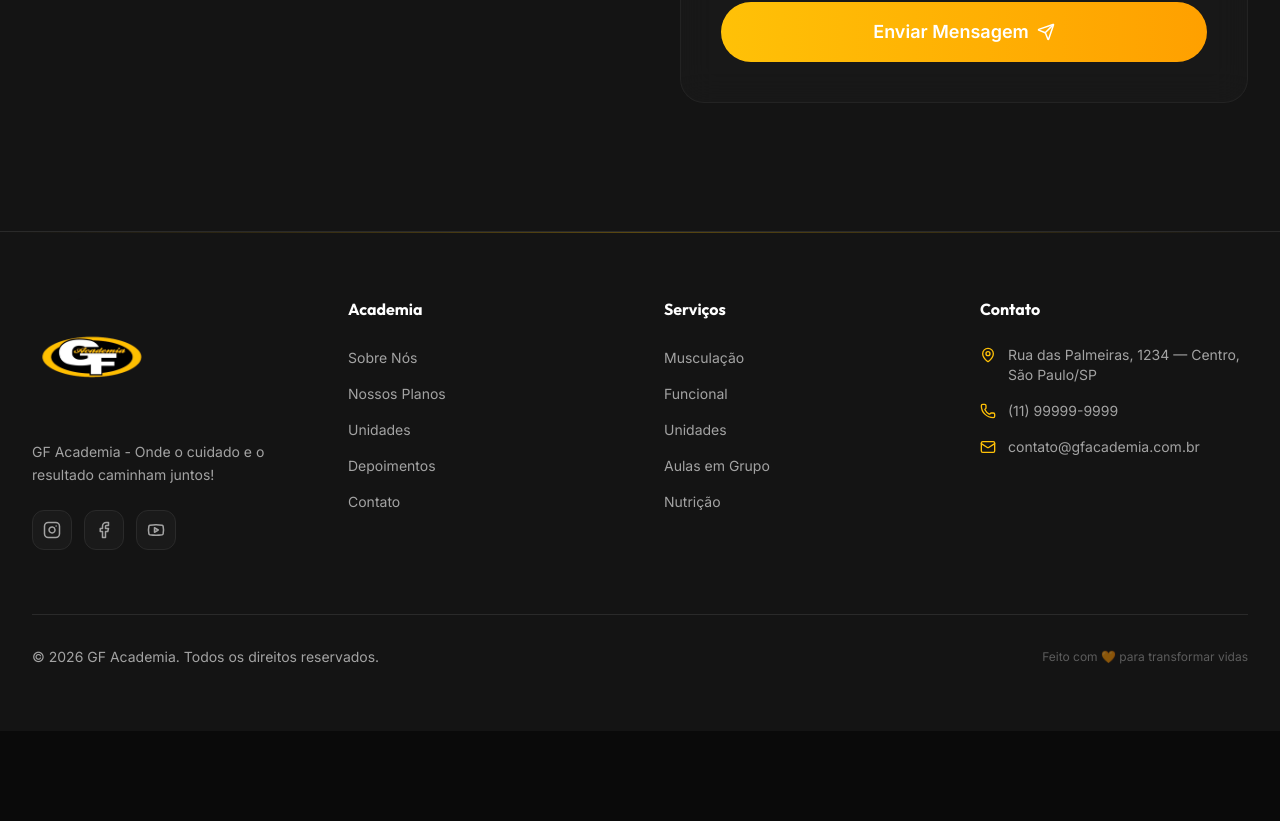
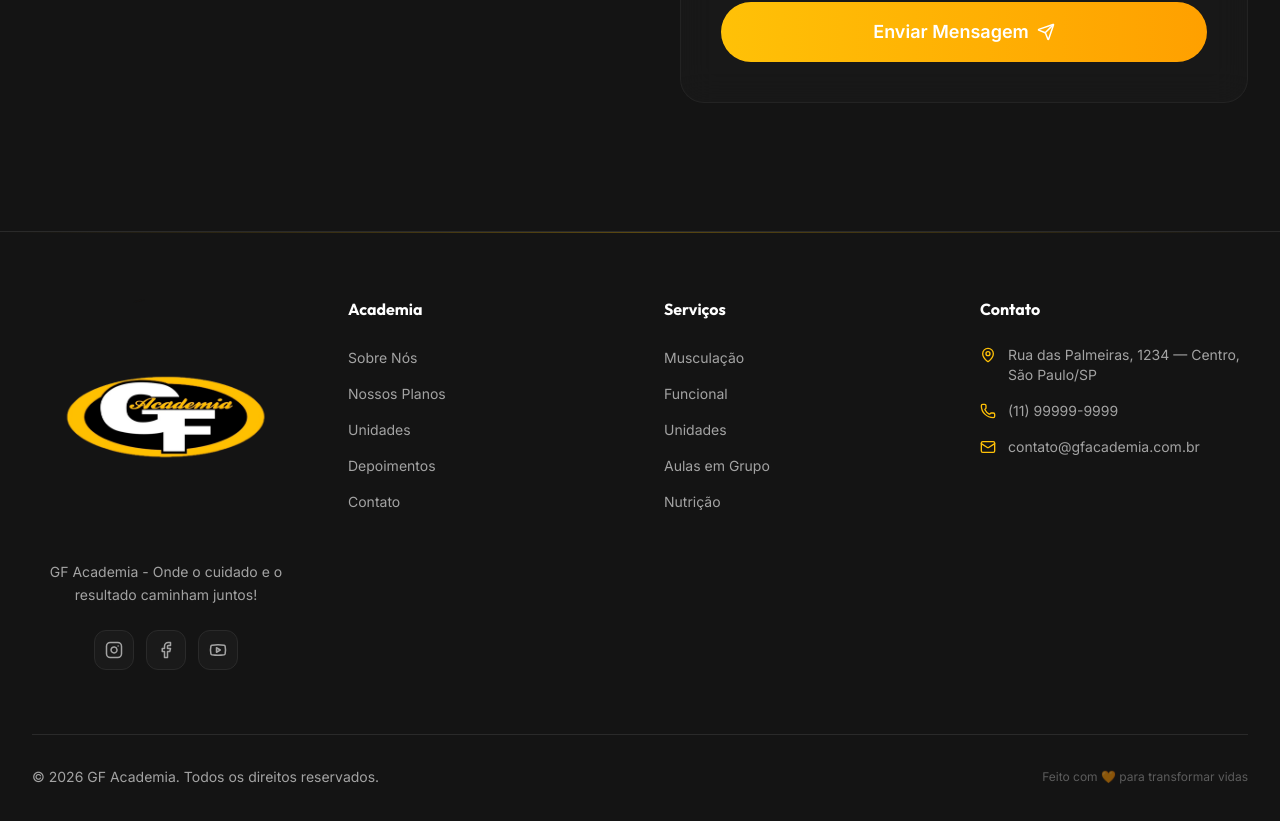
Before and after one commit to mktdigitalandersonmoraes/gf-academia, a React (Vite) app: page / in a window 1280 px wide. Shown: the part 7544-8365 px from the top of the page. Before the commit the page ends 8275 px from the top, so only its background shows below. Built offline with nearby package versions, Linux system fonts and the light colour scheme.

Commit message:
style: aumentar logo Navbar para 120px e Footer para 240px e centralizar footer

```diff
--- a/src/components/Footer.tsx
+++ b/src/components/Footer.tsx
@@ -52,12 +52,12 @@ export default function Footer() {
         {/* Grid principal */}
         <div className="grid md:grid-cols-2 lg:grid-cols-4 gap-12 mb-16">
           {/* Logo e descrição */}
-          <div className="lg:col-span-1 flex flex-col items-center lg:items-start text-center lg:text-left">
+          <div className="lg:col-span-1 flex flex-col items-center text-center">
             <a href="#inicio" className="flex items-center justify-center mb-6 group">
               <img
                 src="/images/logo.png"
                 alt="GF Academia"
-                className="h-[120px] w-auto group-hover:scale-105 transition-transform duration-300"
+                className="h-[240px] w-auto group-hover:scale-105 transition-transform duration-300"
               />
             </a>
             <p className="text-muted-text text-sm leading-relaxed mb-6">
--- a/src/components/Navbar.tsx
+++ b/src/components/Navbar.tsx
@@ -47,7 +47,7 @@ export default function Navbar() {
             <img
               src="/images/logo.png"
               alt="GF Academia"
-              className="h-[100px] w-auto group-hover:scale-105 transition-transform duration-300"
+              className="h-[120px] w-auto group-hover:scale-105 transition-transform duration-300"
             />
           </a>
 
```
